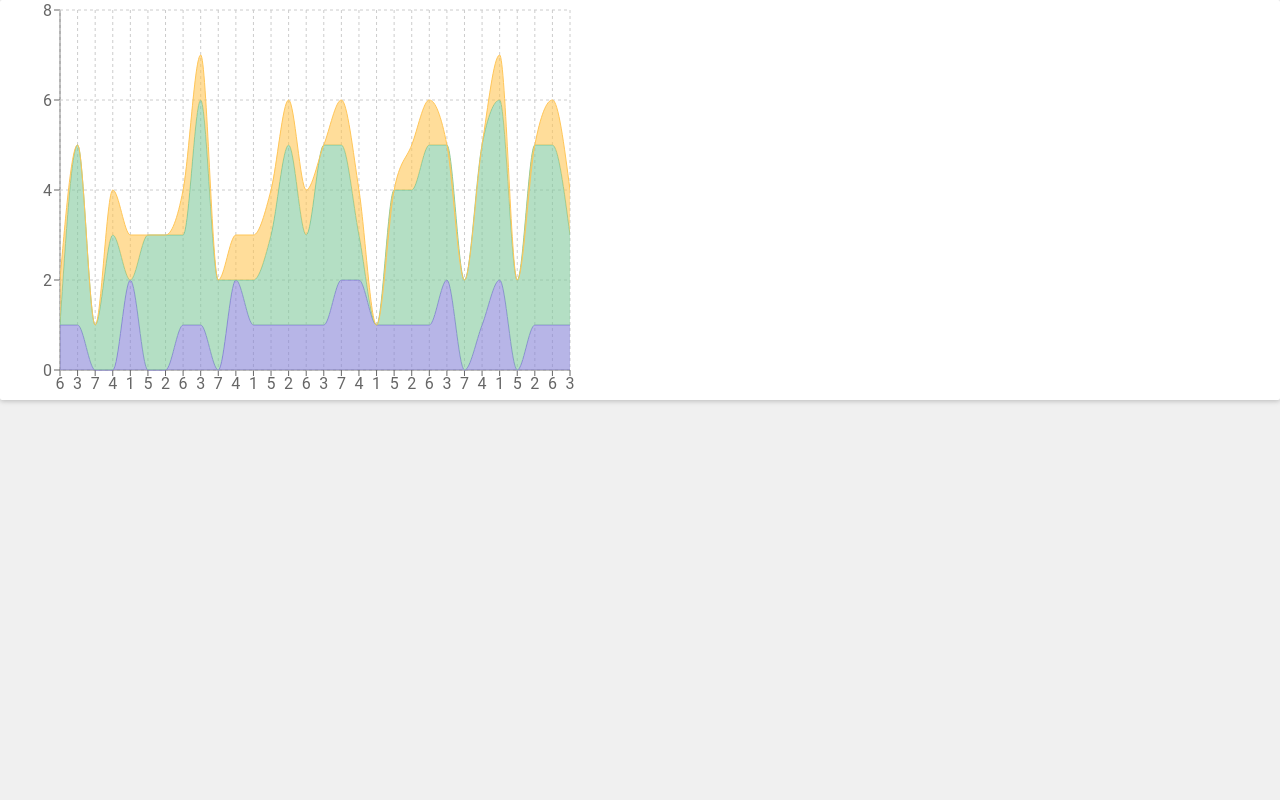
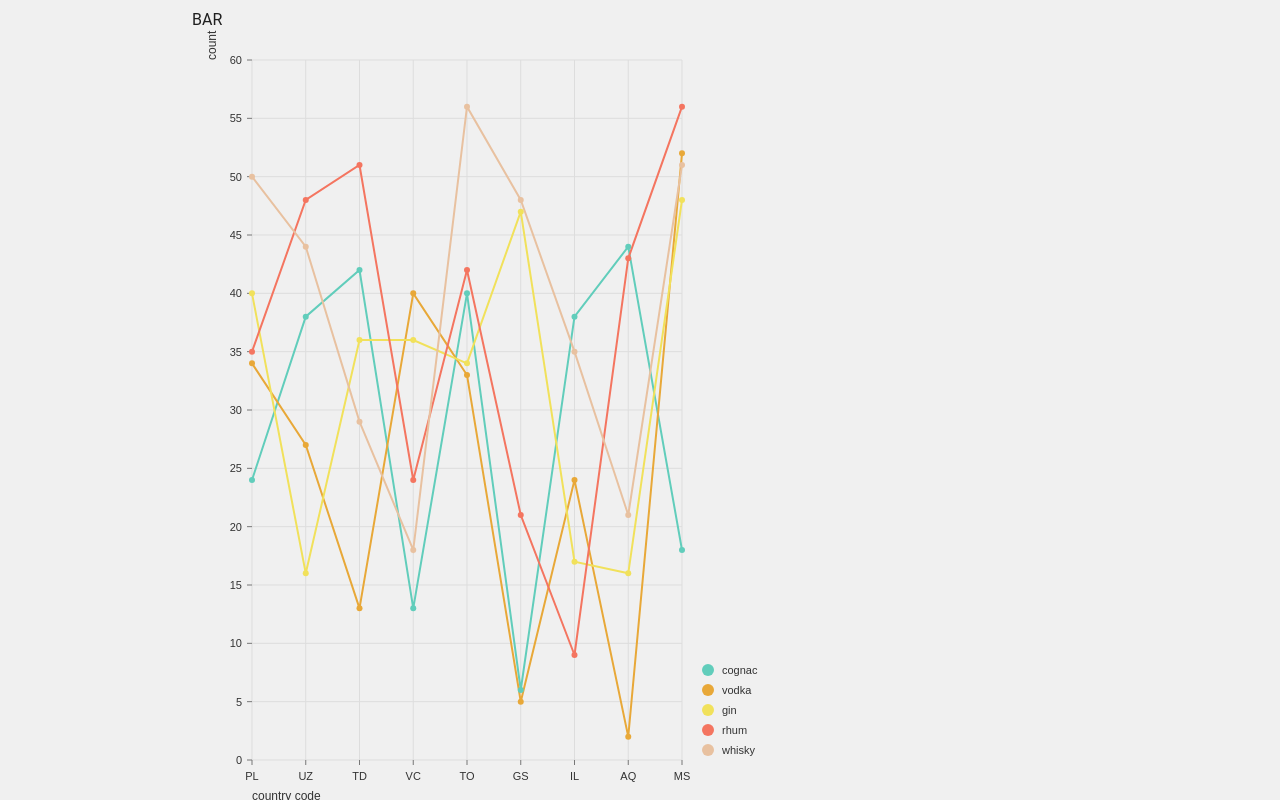
Before and after one commit to Edds390/solarnetwork-aggregated-dashboard, a React (Create React App) app: page / in a window 1280 px wide. Built offline with nearby package versions, Linux system fonts and the light colour scheme.

Commit message:
Basic skeleton from nivo tutorial implemented.

```diff
--- a/package.json
+++ b/package.json
@@ -3,14 +3,13 @@
   "version": "0.1.0",
   "private": true,
   "dependencies": {
-    "dygraphs": "^2.1.0",
+    "@nivo/line": "^0.33.0",
     "lodash": "^4.17.5",
+    "lodash-es": "^4.17.7",
     "material-ui": "^0.20.0",
     "react": "^16.2.0",
     "react-dom": "^16.2.0",
-    "react-dygraphs": "0.0.1",
     "react-scripts": "1.1.1",
-    "recharts": "^1.0.0-beta.10",
     "styled-components": "^3.2.3"
   },
   "scripts": {
--- /dev/null
+++ b/src/components/MasterChart/LineChart.js
@@ -0,0 +1,329 @@
+import React from 'react';
+import { ResponsiveLine } from '@nivo/line';
+
+const data = [
+  {
+    id: 'whisky',
+    color: 'hsl(170, 70%, 50%)',
+    data: [
+      {
+        color: 'hsl(59, 70%, 50%)',
+        x: 'PL',
+        y: 50,
+      },
+      {
+        color: 'hsl(92, 70%, 50%)',
+        x: 'UZ',
+        y: 44,
+      },
+      {
+        color: 'hsl(185, 70%, 50%)',
+        x: 'TD',
+        y: 29,
+      },
+      {
+        color: 'hsl(199, 70%, 50%)',
+        x: 'VC',
+        y: 18,
+      },
+      {
+        color: 'hsl(74, 70%, 50%)',
+        x: 'TO',
+        y: 56,
+      },
+      {
+        color: 'hsl(9, 70%, 50%)',
+        x: 'GS',
+        y: 48,
+      },
+      {
+        color: 'hsl(163, 70%, 50%)',
+        x: 'IL',
+        y: 35,
+      },
+      {
+        color: 'hsl(324, 70%, 50%)',
+        x: 'AQ',
+        y: 21,
+      },
+      {
+        color: 'hsl(55, 70%, 50%)',
+        x: 'MS',
+        y: 51,
+      },
+    ],
+  },
+  {
+    id: 'rhum',
+    color: 'hsl(289, 70%, 50%)',
+    data: [
+      {
+        color: 'hsl(50, 70%, 50%)',
+        x: 'PL',
+        y: 35,
+      },
+      {
+        color: 'hsl(281, 70%, 50%)',
+        x: 'UZ',
+        y: 48,
+      },
+      {
+        color: 'hsl(119, 70%, 50%)',
+        x: 'TD',
+        y: 51,
+      },
+      {
+        color: 'hsl(28, 70%, 50%)',
+        x: 'VC',
+        y: 24,
+      },
+      {
+        color: 'hsl(313, 70%, 50%)',
+        x: 'TO',
+        y: 42,
+      },
+      {
+        color: 'hsl(329, 70%, 50%)',
+        x: 'GS',
+        y: 21,
+      },
+      {
+        color: 'hsl(209, 70%, 50%)',
+        x: 'IL',
+        y: 9,
+      },
+      {
+        color: 'hsl(184, 70%, 50%)',
+        x: 'AQ',
+        y: 43,
+      },
+      {
+        color: 'hsl(359, 70%, 50%)',
+        x: 'MS',
+        y: 56,
+      },
+    ],
+  },
+  {
+    id: 'gin',
+    color: 'hsl(105, 70%, 50%)',
+    data: [
+      {
+        color: 'hsl(270, 70%, 50%)',
+        x: 'PL',
+        y: 40,
+      },
+      {
+        color: 'hsl(70, 70%, 50%)',
+        x: 'UZ',
+        y: 16,
+      },
+      {
+        color: 'hsl(276, 70%, 50%)',
+        x: 'TD',
+        y: 36,
+      },
+      {
+        color: 'hsl(208, 70%, 50%)',
+        x: 'VC',
+        y: 36,
+      },
+      {
+        color: 'hsl(186, 70%, 50%)',
+        x: 'TO',
+        y: 34,
+      },
+      {
+        color: 'hsl(89, 70%, 50%)',
+        x: 'GS',
+        y: 47,
+      },
+      {
+        color: 'hsl(257, 70%, 50%)',
+        x: 'IL',
+        y: 17,
+      },
+      {
+        color: 'hsl(73, 70%, 50%)',
+        x: 'AQ',
+        y: 16,
+      },
+      {
+        color: 'hsl(217, 70%, 50%)',
+        x: 'MS',
+        y: 48,
+      },
+    ],
+  },
+  {
+    id: 'vodka',
+    color: 'hsl(25, 70%, 50%)',
+    data: [
+      {
+        color: 'hsl(179, 70%, 50%)',
+        x: 'PL',
+        y: 34,
+      },
+      {
+        color: 'hsl(305, 70%, 50%)',
+        x: 'UZ',
+        y: 27,
+      },
+      {
+        color: 'hsl(248, 70%, 50%)',
+        x: 'TD',
+        y: 13,
+      },
+      {
+        color: 'hsl(38, 70%, 50%)',
+        x: 'VC',
+        y: 40,
+      },
+      {
+        color: 'hsl(325, 70%, 50%)',
+        x: 'TO',
+        y: 33,
+      },
+      {
+        color: 'hsl(80, 70%, 50%)',
+        x: 'GS',
+        y: 5,
+      },
+      {
+        color: 'hsl(15, 70%, 50%)',
+        x: 'IL',
+        y: 24,
+      },
+      {
+        color: 'hsl(167, 70%, 50%)',
+        x: 'AQ',
+        y: 2,
+      },
+      {
+        color: 'hsl(299, 70%, 50%)',
+        x: 'MS',
+        y: 52,
+      },
+    ],
+  },
+  {
+    id: 'cognac',
+    color: 'hsl(52, 70%, 50%)',
+    data: [
+      {
+        color: 'hsl(335, 70%, 50%)',
+        x: 'PL',
+        y: 24,
+      },
+      {
+        color: 'hsl(356, 70%, 50%)',
+        x: 'UZ',
+        y: 38,
+      },
+      {
+        color: 'hsl(282, 70%, 50%)',
+        x: 'TD',
+        y: 42,
+      },
+      {
+        color: 'hsl(86, 70%, 50%)',
+        x: 'VC',
+        y: 13,
+      },
+      {
+        color: 'hsl(129, 70%, 50%)',
+        x: 'TO',
+        y: 40,
+      },
+      {
+        color: 'hsl(356, 70%, 50%)',
+        x: 'GS',
+        y: 6,
+      },
+      {
+        color: 'hsl(295, 70%, 50%)',
+        x: 'IL',
+        y: 38,
+      },
+      {
+        color: 'hsl(345, 70%, 50%)',
+        x: 'AQ',
+        y: 44,
+      },
+      {
+        color: 'hsl(297, 70%, 50%)',
+        x: 'MS',
+        y: 18,
+      },
+    ],
+  },
+];
+
+const LineChart = () => (
+  <div
+    style={{
+      position: 'fixed',
+      top: '10px',
+      right: 0,
+      bottom: 0,
+      left: '15%',
+      height: '800px',
+      width: '600px',
+      zIndex: 100,
+    }}
+  >
+    <ResponsiveLine
+      data={data}
+      margin={{
+            top: 50,
+            right: 110,
+            bottom: 50,
+            left: 60,
+        }}
+      minY="auto"
+      stacked
+      axisBottom={{
+            orient: 'bottom',
+            tickSize: 5,
+            tickPadding: 5,
+            tickRotation: 0,
+            legend: 'country code',
+            legendOffset: 36,
+            legendPosition: 'center',
+        }}
+      axisLeft={{
+            orient: 'left',
+            tickSize: 5,
+            tickPadding: 5,
+            tickRotation: 0,
+            legend: 'count',
+            legendOffset: -40,
+            legendPosition: 'center',
+        }}
+      dotSize={10}
+      dotColor="inherit:darker(0.3)"
+      dotBorderWidth={2}
+      dotBorderColor="#ffffff"
+      enableDotLabel
+      dotLabel="y"
+      dotLabelYOffset={-12}
+      animate
+      motionStiffness={90}
+      motionDamping={15}
+      legends={[
+            {
+                anchor: 'bottom-right',
+                direction: 'column',
+                translateX: 100,
+                itemWidth: 80,
+                itemHeight: 20,
+                symbolSize: 12,
+                symbolShape: 'circle',
+            },
+        ]}
+    />
+    <div className="Title">BAR</div>
+  </div>
+);
+
+export default LineChart;
--- a/src/components/MasterChart/MasterChart.js
+++ b/src/components/MasterChart/MasterChart.js
@@ -1,7 +1,6 @@
 import React, { Component } from 'react';
 import Paper from 'material-ui/Paper';
-import { AreaChart, Area, XAxis, YAxis, Tooltip, CartesianGrid } from 'recharts';
-
+import LineChart from './LineChart';
 // const data = [
 //   {name: new Date(), uv: 4000, pv: 2400, amt: 2400},
 //   {name: 'Page B', uv: 3000, pv: 1398, amt: 2210},
@@ -11,9 +10,7 @@ import { AreaChart, Area, XAxis, YAxis, Tooltip, CartesianGrid } from 'recharts'
 //   {name: 'Page F', uv: 2390, pv: 3800, amt: 2500},
 //   {name: 'Page G', uv: 3490, pv: 4300, amt: 2100},
 // ];
-const labels = {
-  labels: ["x", "A", "B"],
-};
+
 
 export default class MasterChart extends Component {
   constructor(props) {
@@ -23,42 +20,10 @@ export default class MasterChart extends Component {
     };
   }
 
-  makeSeries = () => {
-    const startDate = new Date();
-    const length = 30;
-    const max = 100;
-    const data = [];
-    let i = 0;
-    // const max = Math.random() > 0.5 ? 100000 : 10
-    // const multiplier = 10
-    // const multiplier = Math.round((Math.random() * 10) + Math.round(Math.random() * 50))
-    for (i = 0; i < length; i += 1) {
-      startDate.setDate(startDate.getDay() + 1);
-      const dayNum = startDate.getDate();
-      data.push({
-        name: dayNum,
-        uv: Math.round(Math.random() + Math.round(Math.random())),
-        pv: Math.round(Math.random() * 5),
-        amt: Math.round(Math.random()),
-      });
-    }
-    return data;
-  }
-
   render() {
-    const data = this.makeSeries();
     return (
       <Paper className="paper">
-        <AreaChart width={600} height={400} data={data}
-              margin={{top: 10, right: 30, left: 0, bottom: 0}}>
-          <XAxis dataKey="name"/>
-          <YAxis />
-          <CartesianGrid strokeDasharray="3 3" />
-          <Tooltip />
-          <Area type='monotone' dataKey='uv' stackId="1" stroke='#8884d8' fill='#8884d8' />
-          <Area type='monotone' dataKey='pv' stackId="1" stroke='#82ca9d' fill='#82ca9d' />
-          <Area type='monotone' dataKey='amt' stackId="1" stroke='#ffc658' fill='#ffc658' />
-        </AreaChart>
+        <LineChart />
       </Paper>
 
     );
```
Also changed, not shown: src/Data/DataPaser.js (added, +17 -0 lines), src/Data/nodeInfo.json, 2 other files (tests, documents, lock files or other folders).
